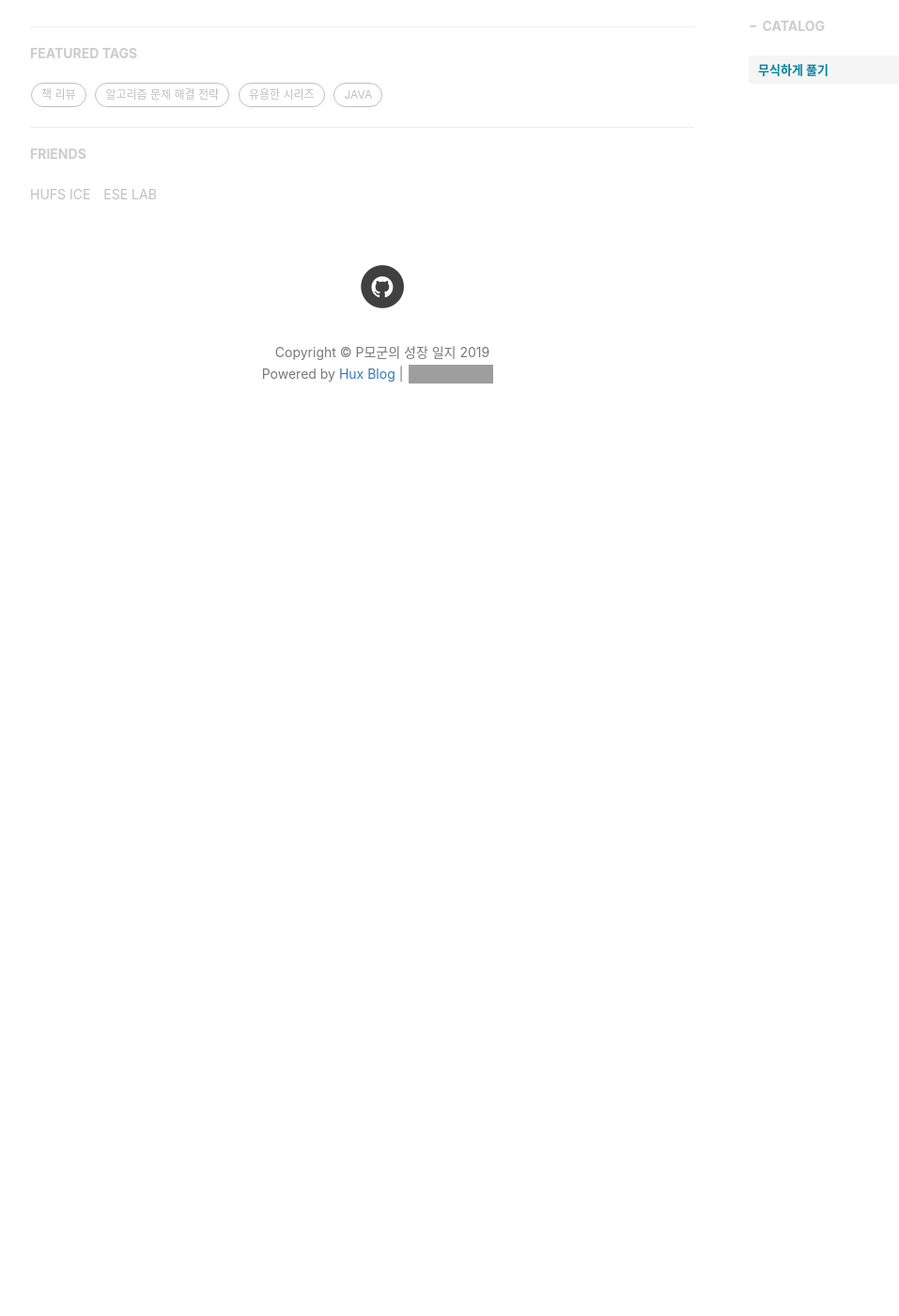
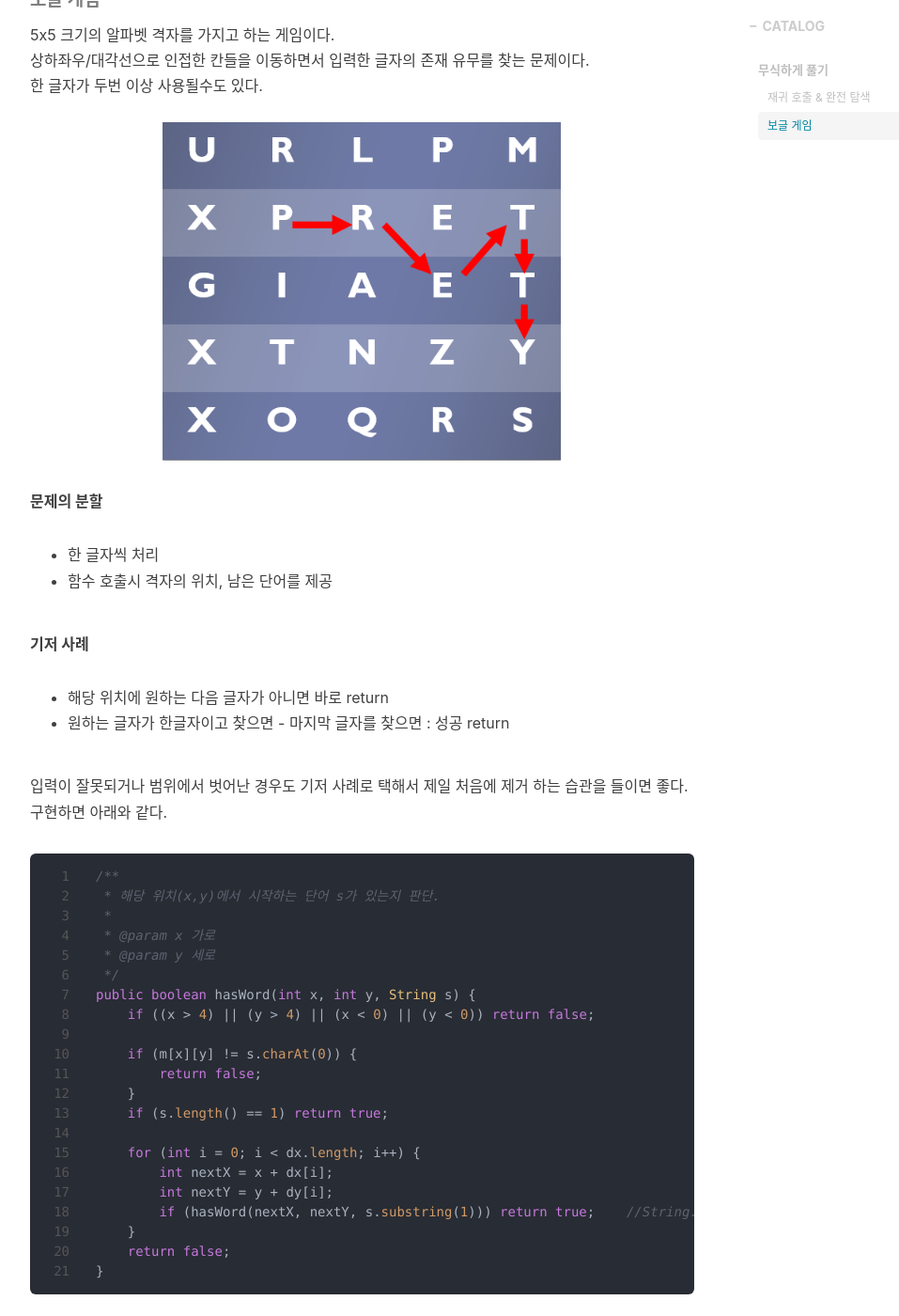
Before and after one commit to ggoowlgns/ggoowlgns.github.io, a Jekyll site: the page built from _posts/2019-08-15-algorithm_3_1-post.md, in a window 1280 px wide and 1400 px high, scrolled down 1686 px. Shown: the whole window at 94% size, without its empty margins (233-1190 px from the left). Built offline with Jekyll 4.4.1, drawn with Linux system fonts in a browser that asks for light colours; nearby versions of some CDN libraries; our own code applies the rules of GitHub Pages for plain Markdown files; comment, search, counter and statistics services are not loaded; before the commit the page ends 2188 px from its top, so only the background shows below that; some of the changed text lies outside the part shown; grey boxes are pictures that could not be loaded.

Commit message:
update algo 3_1

````diff
--- a/_posts/2019-08-15-algorithm_3_1-post.md
+++ b/_posts/2019-08-15-algorithm_3_1-post.md
@@ -32,20 +32,57 @@ tags:
 Brute Force Search (완전 탐색) : 모든 경우를 다 시도해보는 방법 - 무식한 방법이나 컴퓨터를 활용한 가장 좋은 예라고 볼수 있다.
 `더 빠른 알고리즘의 기반이 되는 알고리즘으로 잘 익혀둘 필요가 있다.`
 
+#### 재귀 호출 & 완전 탐색
+
+모든 작업들은 자세히 들여다 보고 범위가 작아질수록 각 조각들의 형태가 유사해지는 작업들을 자주 볼수가 있다.
+이런 상황에서 가장 유용하게 사용할수 있는 개념이 Recursive Function (재귀 함수)이다.
+기본적인 재귀 함수의 사용으로는 문제를 여러 유사한 조각으로 쪼개고, 조각중 하나를 떼어내어 자신이 해결하고(재귀 함수), 나머지 조각들은 하나씩 자기 자신을 호출해서 다시 그대로 조각을 또다시 해결하는 것을 계속 반복하는 방식이다.
+또한, 제일 중요한 부분인 더이상 진행할 조각이 없는 상황에 도달했을때, 답을 반환하는 `기저 사례` 를 반드시 설립해야한다.
+
+바로 예제를 통해 적용해 보겠다.
+
+##### 보글 게임
+5x5 크기의 알파벳 격자를 가지고 하는 게임이다.
+상하좌우/대각선으로 인접한 칸들을 이동하면서 입력한 글자의 존재 유무를 찾는 문제이다.
+한 글자가 두번 이상 사용될수도 있다.
+![](/img/post_algorithm/boggle_ex.png){: width="60%" height="60%"}{: .center}
+
+**문제의 분할**
+- 한 글자씩 처리
+- 함수 호출시 격자의 위치, 남은 단어를 제공
+
+
+**기저 사례**
+- 해당 위치에 원하는 다음 글자가 아니면 바로 return
+- 원하는 글자가 한글자이고 찾으면 - 마지막 글자를 찾으면 : 성공 return
+
+입력이 잘못되거나 범위에서 벗어난 경우도 기저 사례로 택해서 제일 처음에 제거 하는 습관을 들이면 좋다.
+구현하면 아래와 같다.
+```java
+/**
+ * 해당 위치(x,y)에서 시작하는 단어 s가 있는지 판단.
+ *
+ * @param x 가로
+ * @param y 세로
+ */
+public boolean hasWord(int x, int y, String s) {
+    if ((x > 4) || (y > 4) || (x < 0) || (y < 0)) return false;
+
+    if (m[x][y] != s.charAt(0)) {
+        return false;
+    }
+    if (s.length() == 1) return true;
+
+    for (int i = 0; i < dx.length; i++) {
+        int nextX = x + dx[i];
+        int nextY = y + dy[i];
+        if (hasWord(nextX, nextY, s.substring(1))) return true;    //String.substring(beginidx i)
+    }
+    return false;
+}
+```
 
 
 
 
-```
-3
-2 1
-0 1
-4 5
-0 1 1 2 2 3 3 0 0 2 1 3
-6 10
-0 1 0 2 1 2 1 3 1 4 2 3 2 4 3 4 3 5 4 5
-```
-
-
-
 [1]: https://github.com/ggoowlgns/ggoowlgns.github.io/tree/master/JavaProject/src/hufs/eselab
--- a/css/hux-blog.css
+++ b/css/hux-blog.css
@@ -1658,3 +1658,8 @@ img::-moz-selection {
   overflow: auto;
   -webkit-overflow-scrolling: touch;
 }
+
+.center {
+  display: block;
+  margin: auto;
+}
````
Also changed, not shown: img/post_algorithm/boggle_ex.png (added), portfolio/images/parkjh_sq.png (renamed from portfolio/images/parjh_sq.png), 2 other files.
